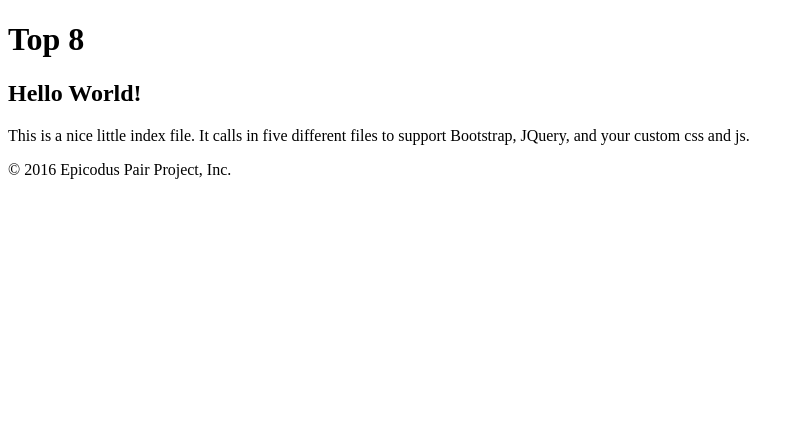
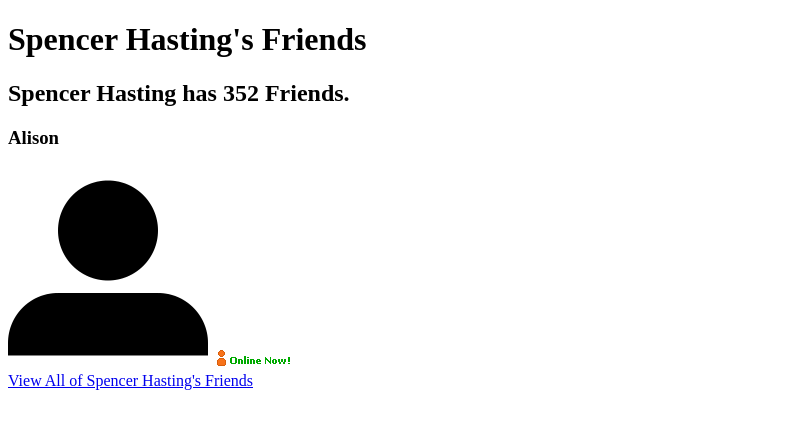
Before and after one commit to NikiGarner/top-8, a plain HTML site: page index.html in a window 1280 px wide. Shown: the whole page, without its empty margins (0-801 px from the left). Drawn offline with Linux system fonts and the light colour scheme.

Commit message:
add html elements to index

```diff
--- a/index.html
+++ b/index.html
@@ -20,17 +20,13 @@
   </head>
 
   <body>
-    <div class="container">
-      <header>
-        <h1>Top 8</h1>
-      </header>
-      <h2>Hello World!</h2>
-      <p>
-        This is a nice little index file.  It calls in five different files to support Bootstrap, JQuery, and your custom css and js.
-      </p>
-      <footer>
-        <p>&copy; 2016 Epicodus Pair Project, Inc.</p>
-      </footer>
-    </div> <!-- end container -->
+    <h1>Spencer Hasting's Friends</h1>
+    <h2>Spencer Hasting has 352 Friends.</h2>
+    <div class="friend">
+      <h3>Alison</h3>
+      <img class="headshot" src="img/small-headshot-200-200.png" alt="small silhouette of head" />
+      <img class="online-now" src="img/online-now.gif" alt="online now text" />
+    </div>
+    <a href="#">View All of Spencer Hasting's Friends</a>
   </body>
 </html>
```
Also changed, not shown: img/online-now.gif (added).
